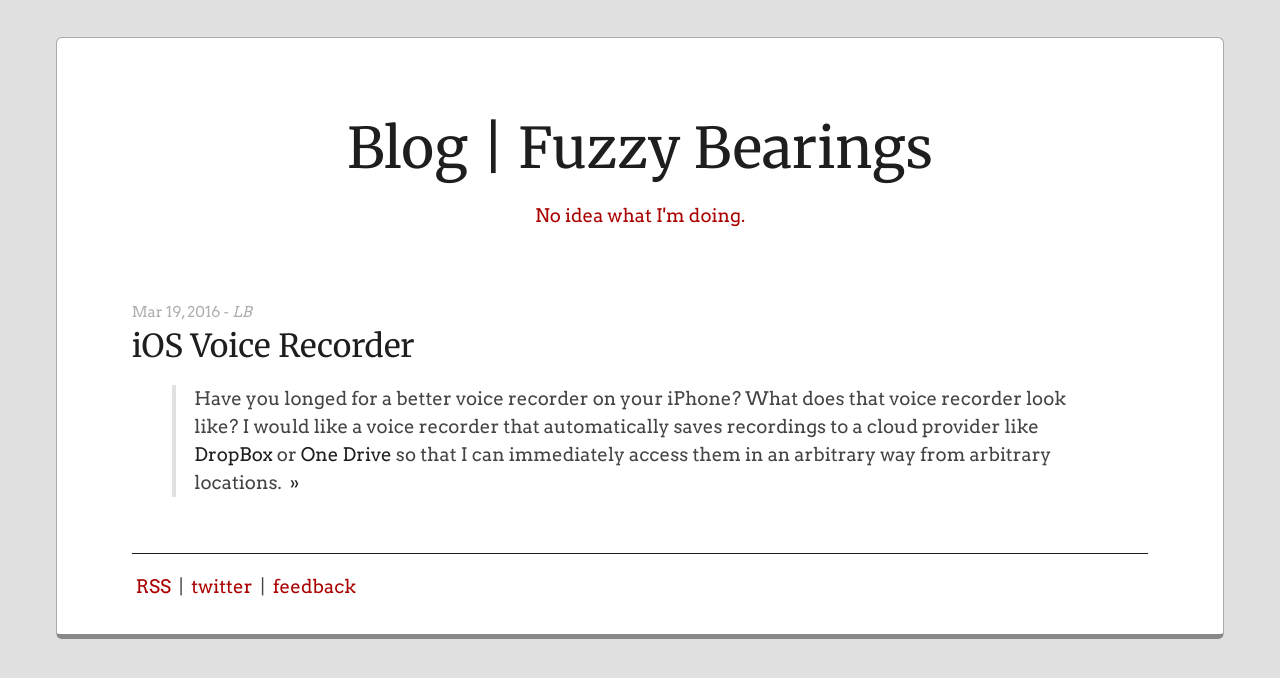
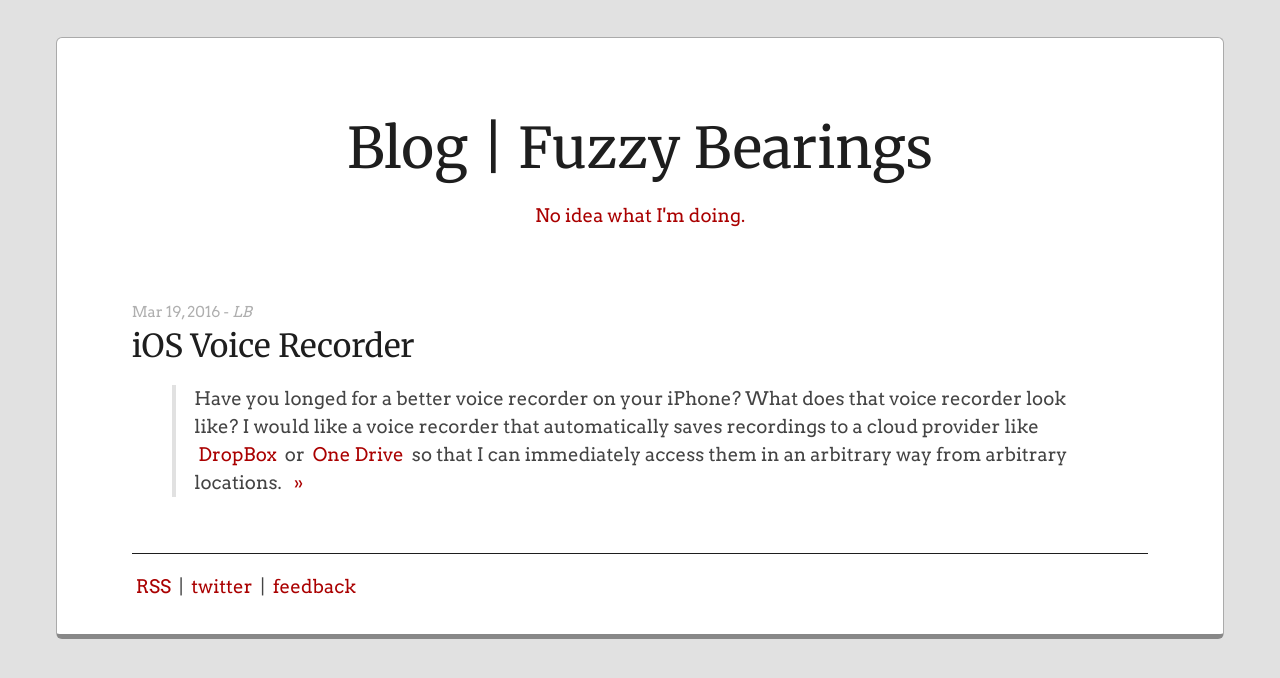
Before and after one commit to FuzzyBearings-Websites/com.fuzzybearings.blog, a Jekyll site: the page built from index.html, in a window 1280 px wide. Shown: the top 678 px of the page. Built offline with Jekyll 4.4.1, drawn with Linux system fonts in a browser that asks for light colours.

Commit message:
Updated anchor color within blockquotes.

```diff
--- a/_sass/_base.scss
+++ b/_sass/_base.scss
@@ -43,9 +43,6 @@ a:active, a:hover {
 p,
 blockquote {
 	line-height: 1.5em;
-}
-
-p {
 	a {
 		color: $accent-color;
 		padding: 4px;
```
